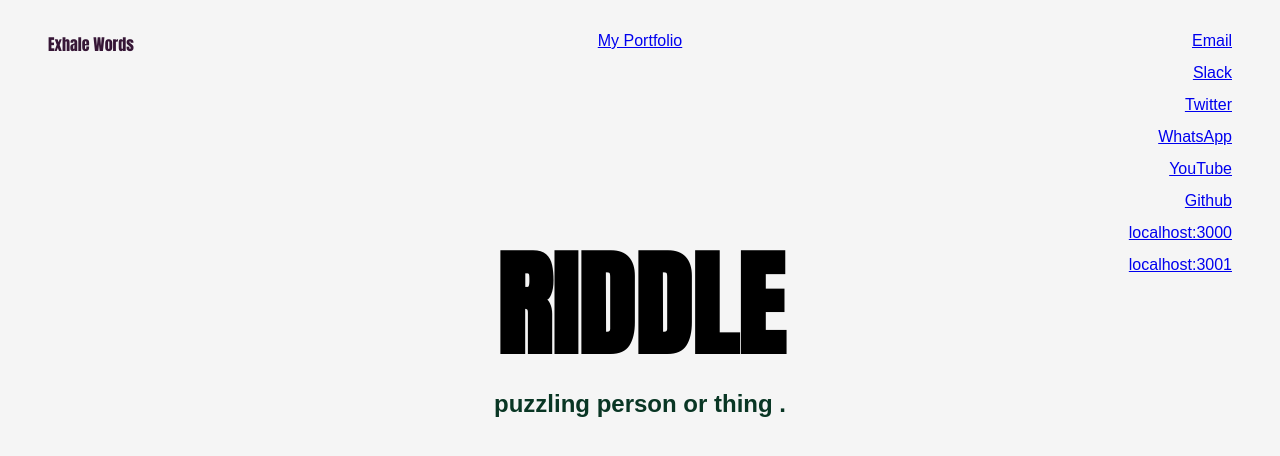
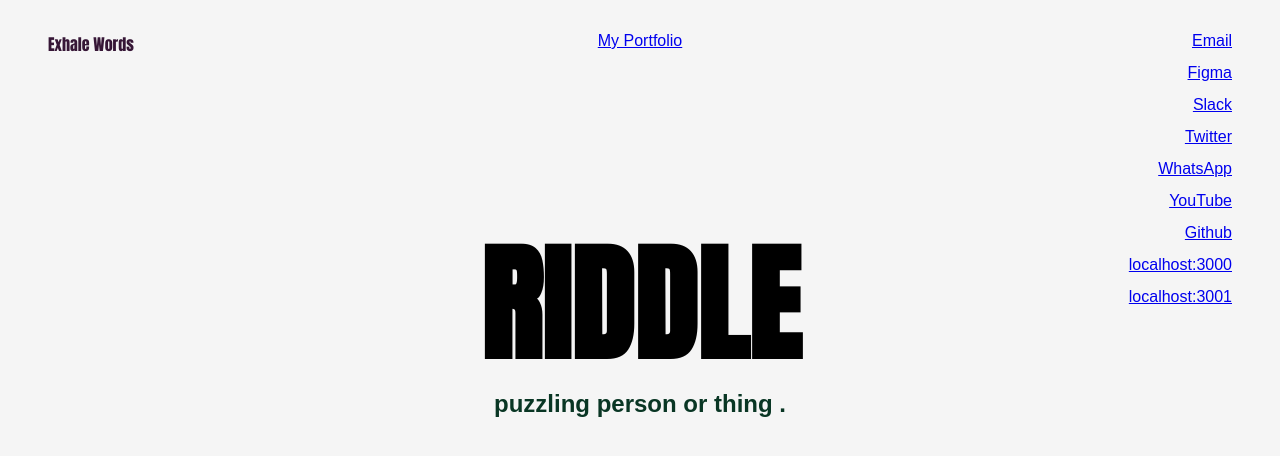
Before and after one commit to otinomz/simple-chrome-extension, a React (Create React App) app: page / in a window 1280 px wide. Shown: the top 456 px of the page. Built offline with nearby package versions, Linux system fonts and the light colour scheme.

Commit message:
feat: added new link

```diff
--- a/src/App.scss
+++ b/src/App.scss
@@ -38,6 +38,7 @@ body, html{
   }
 
   .email,
+  .figma,
   .slack,
   .twitter,
   .whatsApp,
@@ -56,38 +57,42 @@ body, html{
     }
   }
 
-  .slack{
+  .figma {
     top: 4rem;
   }
 
-  .twitter {
+  .slack{
     top: 6rem;
   }
 
-  .whatsApp {
+  .twitter {
     top: 8rem;
   }
 
-  .youtube {
+  .whatsApp {
     top: 10rem;
   }
 
+  .youtube {
+    top: 12rem;
+  }
+
   .github {
-    top: 12rem;
+    top: 14rem;
   }
 
 
   .localhost {
-    top: 14rem;
+    top: 16rem;
   }
 
   .localhost2{
-    top: 16rem;
+    top: 18rem;
   }
 
   h1 {
     margin-top: 15rem;
-    font-size: clamp(80px, 9vw, 12vw);
+    font-size: clamp(80px, 10vw, 12vw);
     margin-bottom: 20px;
     text-transform: uppercase;
     font-family: 'Anton', sans-serif;
--- a/src/App.tsx
+++ b/src/App.tsx
@@ -10,6 +10,7 @@ function App() {
       <p>Exhale Words</p>
       <a className="portfolio" href="https://otinomz.vercel.app">My Portfolio</a>
       <a className="email" href="https://mail.google.com/mail/u/0/#inbox">Email</a>
+      <a className="figma" href= "https://www.figma.com/"> Figma </a>
       <a className="slack" href="https://app.slack.com/"> Slack </a>
       <a className="twitter" href="https://twitter.com/">Twitter</a>
       <a className="whatsApp" href="https://web.whatsapp.com/">WhatsApp</a>
```
